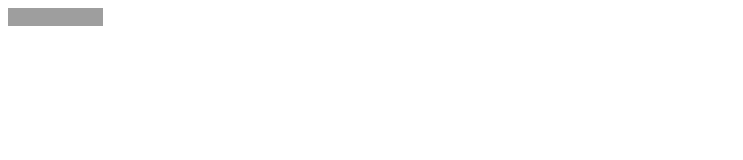
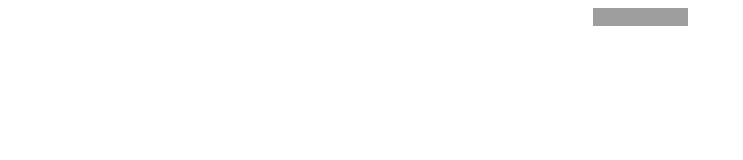
Before and after one commit to FoyFam/SecretVeryVerySecret, a plain HTML site: page index.html in a window 1280 px wide. Shown: the whole page, without its empty margins (0-743 px from the left). Drawn offline with Linux system fonts and the light colour scheme; grey boxes are pictures that could not be loaded.

Commit message:
Update index.html

```diff
--- a/index.html
+++ b/index.html
@@ -1,4 +1,5 @@
 <html>
-<body><iframe src="http://free.timeanddate.com/clock/i6umvpby/ts1" frameborder="0" width="95" height="18"></iframe>
+<body>
+  <center><iframe src="http://free.timeanddate.com/clock/i6umvpby/ts1" frameborder="0" width="95" height="18"></iframe></center>
   </body>
 </html>
```
